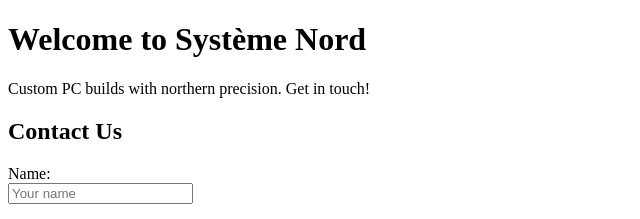
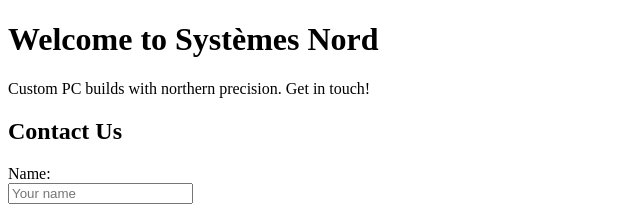
Before and after one commit to systemes-nord/systemes-nord.github.io, a plain HTML site: page index.html in a window 1280 px wide. Shown: the top 219 px of the page, 0-640 px from the left. Drawn offline with Linux system fonts and the light colour scheme.

Commit message:
fix: name to plural

```diff
--- a/index.html
+++ b/index.html
@@ -3,10 +3,10 @@
 <head>
   <meta charset="UTF-8" />
   <meta name="viewport" content="width=device-width, initial-scale=1" />
-  <title>Système Nord - Custom PC Builds</title>
+  <title>Systèmes Nord - Custom PC Builds</title>
 </head>
 <body>
-  <h1>Welcome to Système Nord</h1>
+  <h1>Welcome to Systèmes Nord</h1>
   <p>Custom PC builds with northern precision. Get in touch!</p>
 
   <h2>Contact Us</h2>
```
